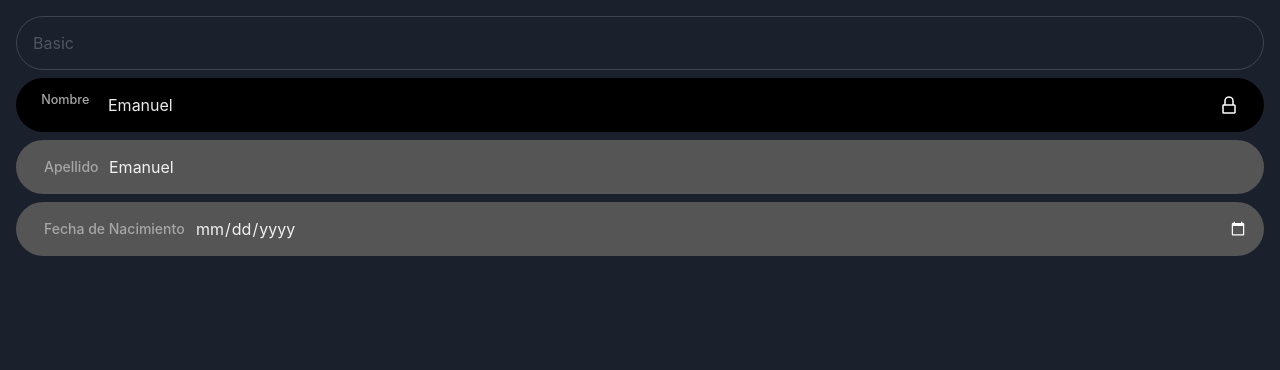
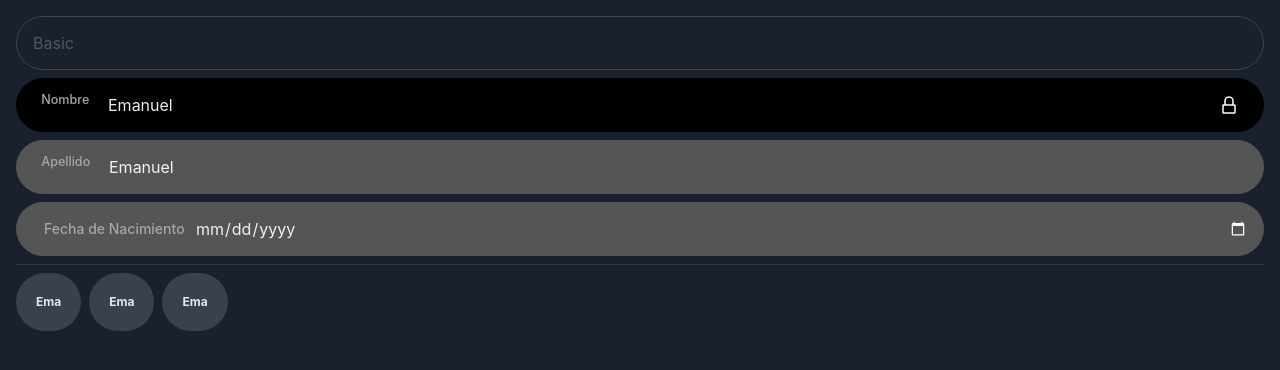
Before and after one commit to EmaCrzz/nextjs-location, a Next.js app: page / in a window 1280 px wide. Shown: the top 370 px of the page. Built offline with nearby package versions, Linux system fonts and the light colour scheme.

Commit message:
create chip

```diff
--- /dev/null
+++ b/components/Chip.tsx
@@ -0,0 +1,44 @@
+import { Badge, chakra, theme, shouldForwardProp } from '@chakra-ui/react'
+import React from 'react'
+
+interface Props {
+  clickable?: boolean
+  onClick?: () => void
+  label: string
+  colorScheme?: string
+  variant?: 'outline' | 'solid' | 'subtle'
+  selected?: boolean
+}
+
+const ChipRoot = chakra(Badge, {
+  baseStyle: {
+    padding: theme.space[5],
+    borderRadius: 9999,
+    textTransform: 'capitalize',
+    cursor: 'default',
+    userSelect: 'none',
+    '[data-selected="true"]': {
+      bg: 'red.400'
+    }
+  }
+})
+
+export default function Chip(props: Props) {
+  const { clickable, onClick, label, colorScheme, variant, selected } = props
+
+  return (
+    <ChipRoot
+      _hover={{
+        cursor: clickable ? 'pointer' : 'default',
+        opacity: clickable ? 0.9 : 1
+      }}
+      background={selected && 'red.500'}
+      colorScheme={colorScheme}
+      data-selected={!!selected}
+      variant={variant}
+      onClick={onClick}
+    >
+      {label}
+    </ChipRoot>
+  )
+}
--- a/components/Input.tsx
+++ b/components/Input.tsx
@@ -40,7 +40,7 @@ export default function Input(props: Props) {
         />
         {readOnly && <InputRightElement children={<LockIcon color="white" />} />}
       </InputGroup>
-      <FormLabel ref={labelRef} data-readOnly={readOnly}>
+      <FormLabel ref={labelRef} data-transform={readOnly || !!value}>
         {label}
       </FormLabel>
     </FormControl>
--- a/pages/api/hello.js
+++ /dev/null
@@ -1,5 +0,0 @@
-// Next.js API route support: https://nextjs.org/docs/api-routes/introduction
-
-export default function handler(req, res) {
-  res.status(200).json({ name: 'John Doe' })
-}
--- a/pages/index.tsx
+++ b/pages/index.tsx
@@ -1,14 +1,45 @@
-import { Input as ChakraInput, Stack } from '@chakra-ui/react'
+import { Divider, Input as ChakraInput, Stack } from '@chakra-ui/react'
+import { useState } from 'react'
 
+import Chip from '../components/Chip'
 import Input from '../components/Input'
 
 export default function Home() {
+  const [select, setSelect] = useState<string>(undefined)
+
   return (
     <Stack padding={4}>
       <ChakraInput placeholder="Basic" />
       <Input readOnly label="Nombre" value="Emanuel" />
       <Input label="Apellido" value="Emanuel" />
       <Input label="Fecha de Nacimiento" placeholder="" type="date" />
+      <Divider />
+      <Stack direction={'row'}>
+        <Chip
+          clickable
+          label="Ema"
+          selected={select === '1'}
+          onClick={() => {
+            setSelect('1')
+          }}
+        />
+        <Chip
+          clickable
+          label="Ema"
+          selected={select === '2'}
+          onClick={() => {
+            setSelect('2')
+          }}
+        />
+        <Chip
+          clickable
+          label="Ema"
+          selected={select === '3'}
+          onClick={() => {
+            setSelect('3')
+          }}
+        />
+      </Stack>
     </Stack>
   )
 }
--- a/theme.ts
+++ b/theme.ts
@@ -2,18 +2,6 @@ import { theme, extendTheme } from '@chakra-ui/react'
 import { mode } from '@chakra-ui/theme-tools'
 
 const Input = {
-  // variants: {
-  //   outlineBackgroundFix: (props) => ({
-  //     field: {
-  //       ...theme.components.Input.variants.outline(props).field,
-  //       borderRadius: 9999,
-  //       bg: '#333',
-  //     },
-  //   }),
-  // },
-  // defaultProps: {
-  //   variant: 'outlineBackgroundFix',
-  // },
   sizes: {
     md: {
       field: {
@@ -31,7 +19,7 @@ const Form = {
   variants: {
     floating: {
       container: {
-        '[data-readonly="true"]': { ...activeLabelStyles },
+        '[data-transform="true"]': { ...activeLabelStyles },
         '.chakra-input__right-element': {
           width: 70
         },
```
